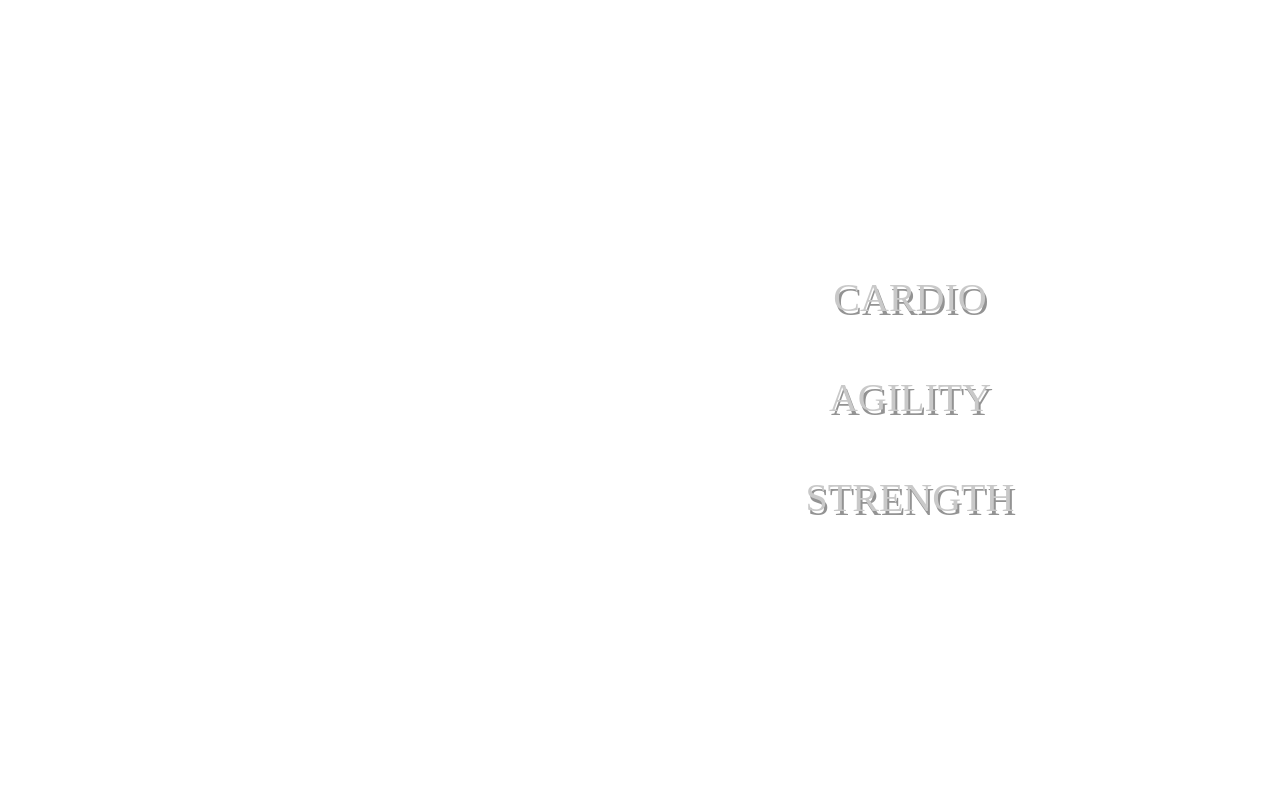
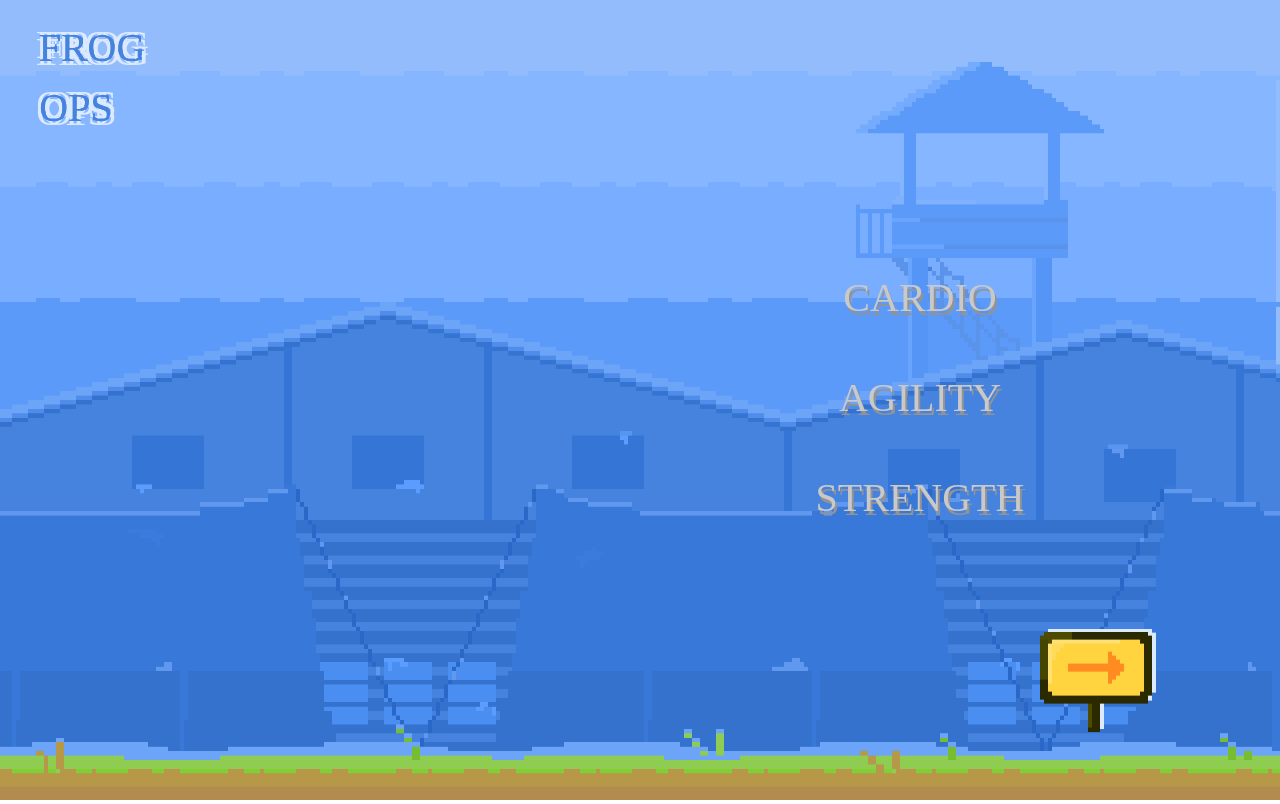
Before and after one commit to DiogoCunhaCardoso/Frog_Ops, a plain HTML site: page index.html in a window 1280 px wide. Drawn offline with Linux system fonts and the light colour scheme.

Commit message:
images drawn | plaque interaction | game name

```diff
--- a/index.html
+++ b/index.html
@@ -8,8 +8,8 @@
   <body>
     <canvas></canvas>
 
+    <script src="main.js"></script>
     <script src="./otherScreens/startingMenu.js"></script>
-    <script src="main.js"></script>
     <script src="utils.js"></script>
   </body>
 </html>
--- a/main.js
+++ b/main.js
@@ -1,4 +1,5 @@
 // main.js
+
 const canvas = document.querySelector("canvas");
 const ctx = canvas.getContext("2d");
 
--- a/otherScreens/startingMenu.js
+++ b/otherScreens/startingMenu.js
@@ -1,13 +1,18 @@
 const startingMenu = (function () {
+  /*
+   * Global Variables
+   */
+
   const options = ["CARDIO", "AGILITY", "STRENGTH"];
   let selectedIndex = -1; // -1 means, none selected
   const rectangles = []; // all rectangles
+  let plaqueBounds = {}; // plaque area
   const c_gray = "#C9C9C9";
   const c_darkGray = "#939393";
 
   function init() {
     ctx.clearRect(0, 0, W, H);
-
+    drawBgImage(() => {
       // Options placement & proportions
       const rectHeights = 50;
       const rectPosYOffsets = [-100, 0, 100];
@@ -17,7 +22,7 @@ const startingMenu = (function () {
       for (let i = 0; i < options.length; i++) {
         const posY = H / 2 - rectHeights / 2 + rectPosYOffsets[i];
         const rectWidth = rectWidths[i];
-      const rectPosX = W - W / 4 - rectWidth / 2 - 50; // Calculate x position based on width
+        const rectPosX = W - W / 4 - rectWidth / 2 - 40;
 
         rectangles[i] = {
           x: rectPosX,
@@ -29,16 +34,86 @@ const startingMenu = (function () {
         drawTextAndRect(i); // Initial drawing of rectangles
       }
 
+      drawGameName();
+      handlePlaque();
+      /*  */
+      /*  */
+    });
+
     canvas.addEventListener("click", handleClick);
+  }
+
+  function drawBgImage(onLoadCallback) {
+    const backgroundImage = new Image();
+    backgroundImage.src = "../images/startingMenu/bg.png";
+
+    backgroundImage.onload = function () {
+      ctx.drawImage(backgroundImage, 0, 0, W, H);
+      onLoadCallback(); // callback when image is loaded
+    };
+  }
+
+  function handlePlaque() {
+    const backgroundImage = new Image();
+    backgroundImage.src = "../images/startingMenu/plaque.png";
+    let scale = 0.5;
+
+    backgroundImage.onload = function () {
+      // Set plaqueBounds here
+      plaqueBounds = {
+        x: W - 240,
+        y: H - H / 4.75,
+        width: backgroundImage.width * scale,
+        height: backgroundImage.height * scale,
+      };
+
+      ctx.drawImage(
+        backgroundImage,
+        plaqueBounds.x,
+        plaqueBounds.y,
+        plaqueBounds.width,
+        plaqueBounds.height
+      );
+    };
+  }
+
+  function drawGameName() {
+    const shadowOffsets = [
+      { x: 4, y: 4 },
+      { x: -3, y: 4 },
+      { x: -3, y: -3 },
+      { x: 4, y: -3 },
+    ];
+
+    // Common Styles
+    ctx.font = "40px RetroGaming";
+    ctx.lineWidth = 1;
+    ctx.fillStyle = "#4683DF"; // Text color
+    ctx.strokeStyle = "#DCEAFF"; // Border color
+    ctx.shadowColor = "#DCEAFF"; // Shadow color
+
+    // Draw "FROG"
+    shadowOffsets.forEach((offset) => {
+      ctx.shadowOffsetX = offset.x;
+      ctx.shadowOffsetY = offset.y;
+      ctx.fillText("FROG", 92, 50);
+    });
+
+    // Draw "OPS"
+    shadowOffsets.forEach((offset) => {
+      ctx.shadowOffsetX = offset.x;
+      ctx.shadowOffsetY = offset.y;
+      ctx.fillText("OPS", 76, 110);
+    });
   }
 
   function drawTextAndRect(index, color, borderColor) {
     const rect = rectangles[index];
     const text = options[index];
 
-    // Draw rectangle without shadow
-    ctx.shadowColor = "transparent"; // Disable shadow for rectangle
-    ctx.fillStyle = "white";
+    // Disable properties on rectangle & draw it
+    ctx.shadowColor = "transparent";
+    ctx.fillStyle = "transparent";
     ctx.fillRect(rect.x, rect.y, rect.width, rect.height);
 
     // Text style settings
@@ -63,6 +138,18 @@ const startingMenu = (function () {
     const mouseX = event.clientX - canvas.getBoundingClientRect().left;
     const mouseY = event.clientY - canvas.getBoundingClientRect().top;
 
+    if (
+      mouseX >= plaqueBounds.x &&
+      mouseX <= plaqueBounds.x + plaqueBounds.width &&
+      mouseY >= plaqueBounds.y &&
+      mouseY <= plaqueBounds.y + plaqueBounds.height
+    ) {
+      // Check if a game option is selected
+      if (selectedIndex >= 0) {
+        alert(`Going to ${options[selectedIndex]} game`);
+      }
+    }
+
     for (let i = 0; i < rectangles.length; i++) {
       const rect = rectangles[i];
       if (
@@ -81,6 +168,7 @@ const startingMenu = (function () {
         console.log(selectedIndex);
 
         // Selected properties
+
         drawTextAndRect(i, "#FFD43E", "#2A2900");
 
         // Example: renderGameMode(options[i].toLowerCase());
```
Also changed, not shown: a.js (deleted, +0 -69 lines), images/startingMenu/bg.png (added), images/startingMenu/plaque.png (added). Lines whose indentation alone changed are shown as unchanged.
